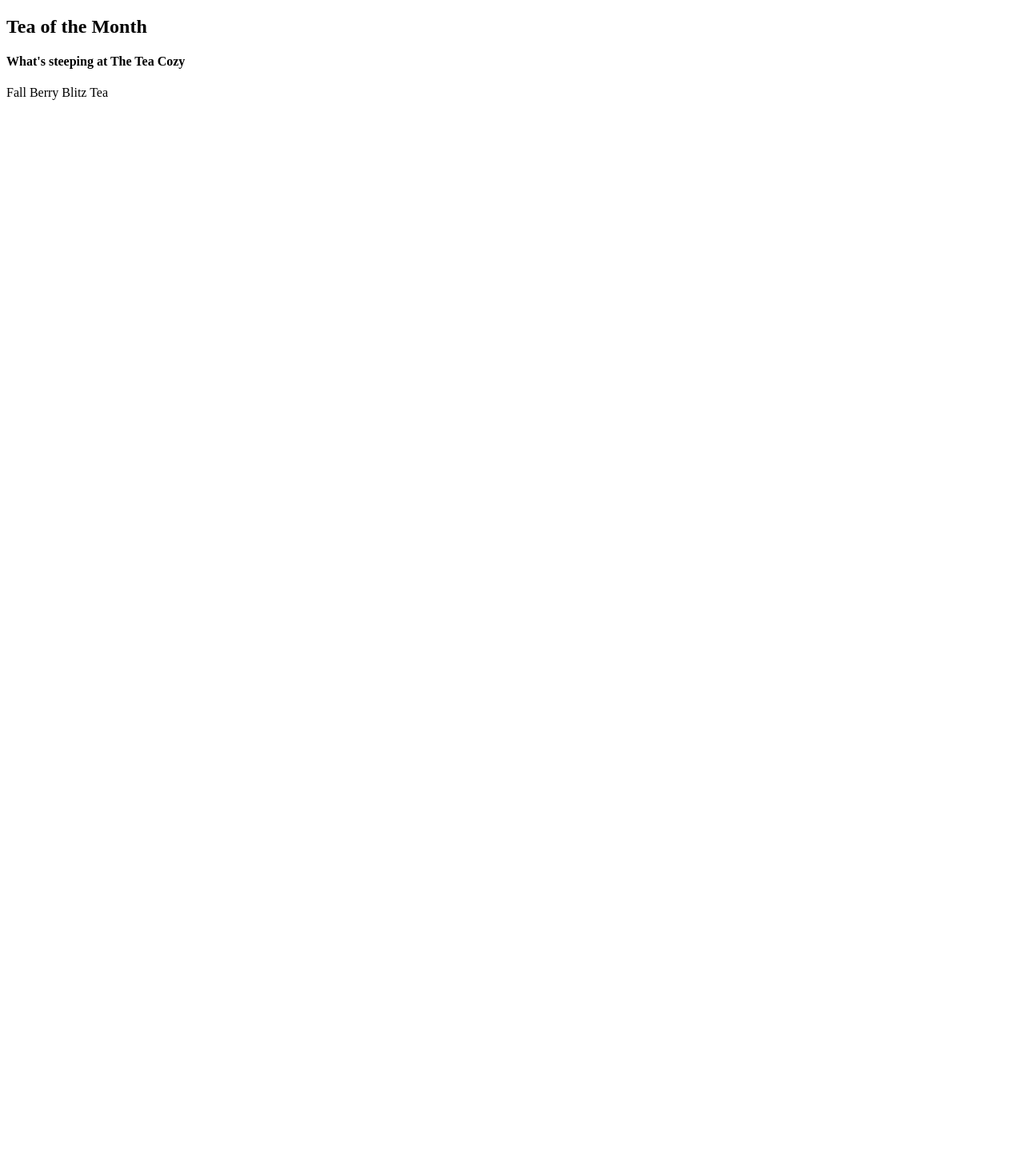
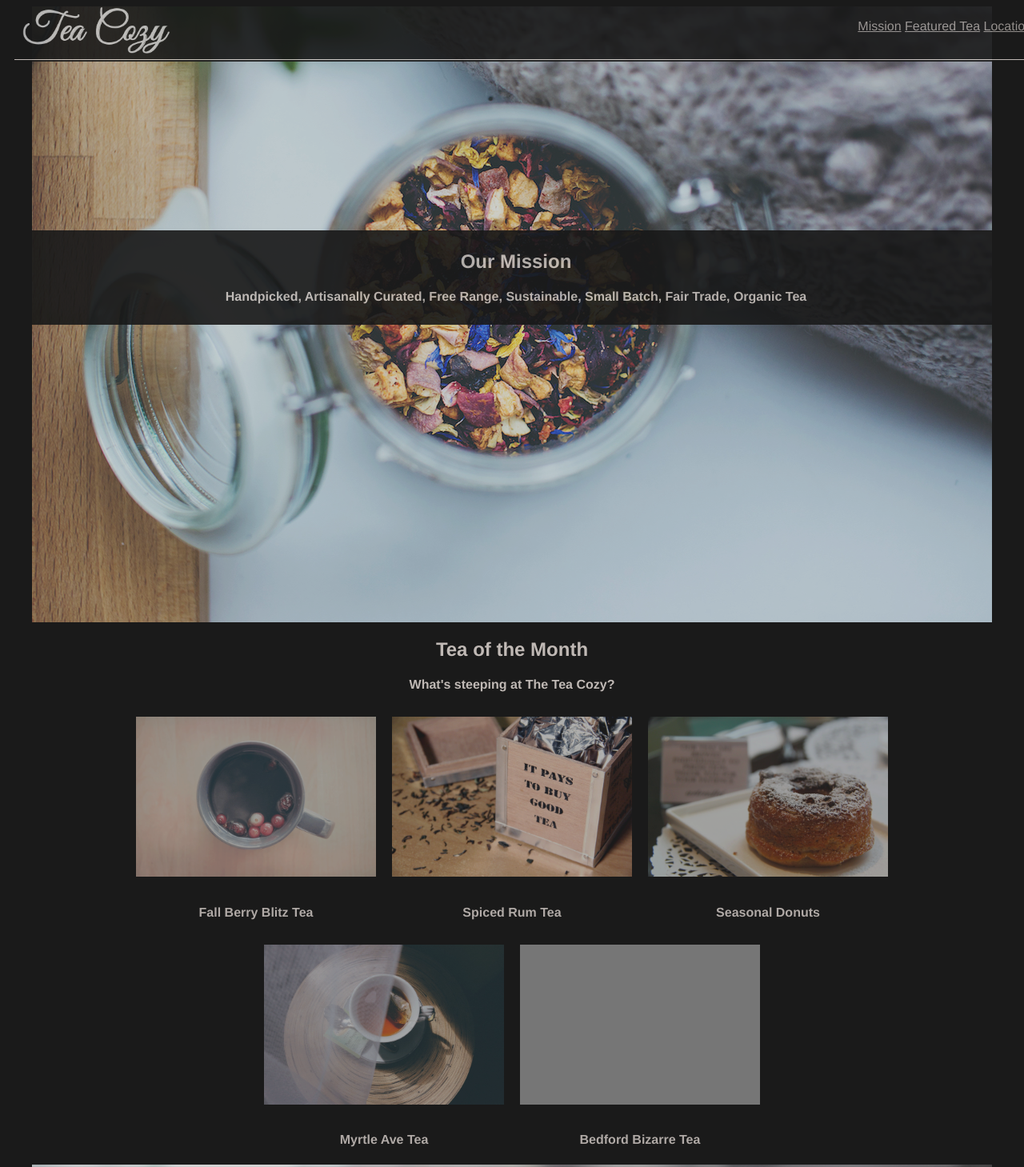
Before and after one commit to caitlinfowler/teacozy, a plain HTML site: page index.html in a window 1280 px wide. Shown: the top 1459 px of the page at 80% size. Before the commit the page ends 800 px from the top, so only its background shows below. Drawn offline with Linux system fonts and the light colour scheme; grey boxes are pictures that could not be loaded.

Commit message:
add flex

```diff
--- a/index.html
+++ b/index.html
@@ -2,23 +2,92 @@
 <html>
   <head>
     <meta charset="utf-8">
+    <link rel="stylesheet" type="text/css" href="./resources/style.css">
     <title></title>
   </head>
   <body>
+    <header>
+        <div class="logo">
+        <img src="./resources/images/img-tea-cozy-logo.png" style="height: 59px;">
+        </div>
+      <nav>
+        <ul>
+          <li><a href="#mission">Mission</a></li>
+          <li><a href="#featuredtea">Featured Tea</a></li>
+          <li><a href="#locations">Locations</a></li>
+        <ul>
+      </nav>
+    </header>
 
-    <div id="teacontainer">
-      <div id="teatext">
-        <h2>Tea of the Month</h2>
-        <h4>What's steeping at The Tea Cozy</h4>
+    <div class="mission">
+      <div class="missiontext">
+        <h2>Our Mission</h2>
+        <h4>Handpicked, Artisanally Curated, Free Range, Sustainable, Small Batch, Fair Trade, Organic Tea</h4>
       </div>
     </div>
 
-  <div id="teatypecontainer">
-    <div id="fall">
-      <img
-      <h2>Fall Berry Blitz Tea</h2>
+
+    <div class="tea">
+        <h2>Tea of the Month</h2>
+        <h4>What's steeping at The Tea Cozy?</h4>
     </div>
-    <div id="spiced">
-      <img
+
+  <div class="flex-container">
+    <div class="item">
+        <img src ="./resources/images/img-berryblitz.jpg">
+      <h4>Fall Berry Blitz Tea</h4>
+    </div>
+
+    <div class="item">
+      <img src="./resources/images/img-spiced-rum.jpg">
+      <h4>Spiced Rum Tea</h4>
+    </div>
+
+    <div class="item">
+      <img src="./resources/images/img-donut.jpg">
+      <h4>Seasonal Donuts</h4>
+    </div>
+
+    <div class="item">
+      <img src="./resources/images/img-myrtle-ave.jpg">
+      <h4>Myrtle Ave Tea</h4>
+    </div>
+
+    <div class="item">
+      <img src="./resources/images/img-bedford-bizarre.jpg">
+      <h4>Bedford Bizarre Tea</h4>
+    </div>
+
+  </div>
+
+
+  <div class="locations-container">
+
+  <div class="title">
+`   <h2>Locations<h2>
+  </div>
+  `
+  <div class="places">
+      <div class="place">
+        <h3>Downtown</h3>
+          <p>384 West 4th St <br>Suite 10 <br>Portland, Maine</p>
+      </div>
+      <div class="place">
+        <h3>East Bayside</h3>
+          <p>3433 Phisherman's Avenue<br>(Northwest Corner<br>Portland, Maine</p>
+      </div>
+      <div class="place">
+        <h3>Oakdale</h3>
+          <p>515 Crescent Avenue<br>Second Floor<br>Portland, Maine
+      </div>
+    </div>
+  </div>
+
+    <div id="footer">
+      <h2>The Tea Cozy</h2>
+      <h5>contact@theteacozy.com</h5>
+      <h5>917-555-8904</h5>
+      <h5 class="copyright">copyright The Tea Cozy 2017</h5>
+    </div>
   </body>
 </html>
--- a/resources/style.css
+++ b/resources/style.css
@@ -1,11 +1,110 @@
 *{
   font-family: helvetica;
-  font-size: 22px;
+  color: seashell;
   background-color: black;
   opacity: 0.9;
   text-align: center;
 }
 
-.header{
+header {
+  margin: auto 10px;
+  height: 69px;
+  width: auto;
+  position: fixed;
+  top: auto;
+  z-index: 20;
+  width: 100%;
+  padding-right: 10px;
+}
 
+.logo {
+  height: 50px;
+  width: auto;
+  display: inline-block;
+  position: absolute;
+  left: 10px;
+  z-index: 25;
 }
+
+nav{
+  border-bottom: 1px solid seashell;
+  height: 50px;
+}
+
+nav ul {
+  text-align: right;
+  right: 10px;
+}
+
+nav li{
+  display: inline-block;
+  right: 10px;
+}
+
+.mission{
+  padding-top: 70px;
+  background-image: url("../resources/images/img-mission-background.jpg");
+  height: 700px;
+  width: 1200px;
+  background-size: cover;
+  background-position: bottom center;
+  margin: 0 auto;
+}
+
+.missiontext{
+  width: 1200px;
+  background-color: black;
+  z-index: 10;
+  vertical-align: middle;
+  position: relative;
+  top: 30%;
+  padding: 5px;
+}
+
+.teatype{
+  width: 1000px;
+  display: flex;
+}
+
+.fall{
+  background-image: url("../resources/images/img-berryblitz.jpg");
+  background-size: 200px 300px;
+  width: 300px;
+  height:
+}
+
+.flex-container{
+  display: flex;
+  justify-content: center;
+  flex-wrap: wrap;
+  width: 1000px;
+  align-content: center;
+  margin: 0 auto;
+}
+
+.item img{
+  height: 200px;
+  width: 300px;
+  padding: 10px 10px;
+}
+
+.locations-container{
+  justify-content: center;
+  width: 1200px;
+  height: 500px;
+  align-content: center;
+  margin: 0 auto;
+  background-image: url("../resources/images/img-locations-background.jpg");
+  background-size: cover;
+  background-position: top center;
+}
+
+.place{
+  width: 300px;
+  opacity: 1;
+}
+
+.places{
+  display: flex;
+  flex-wrap: wrap;
+}
```
